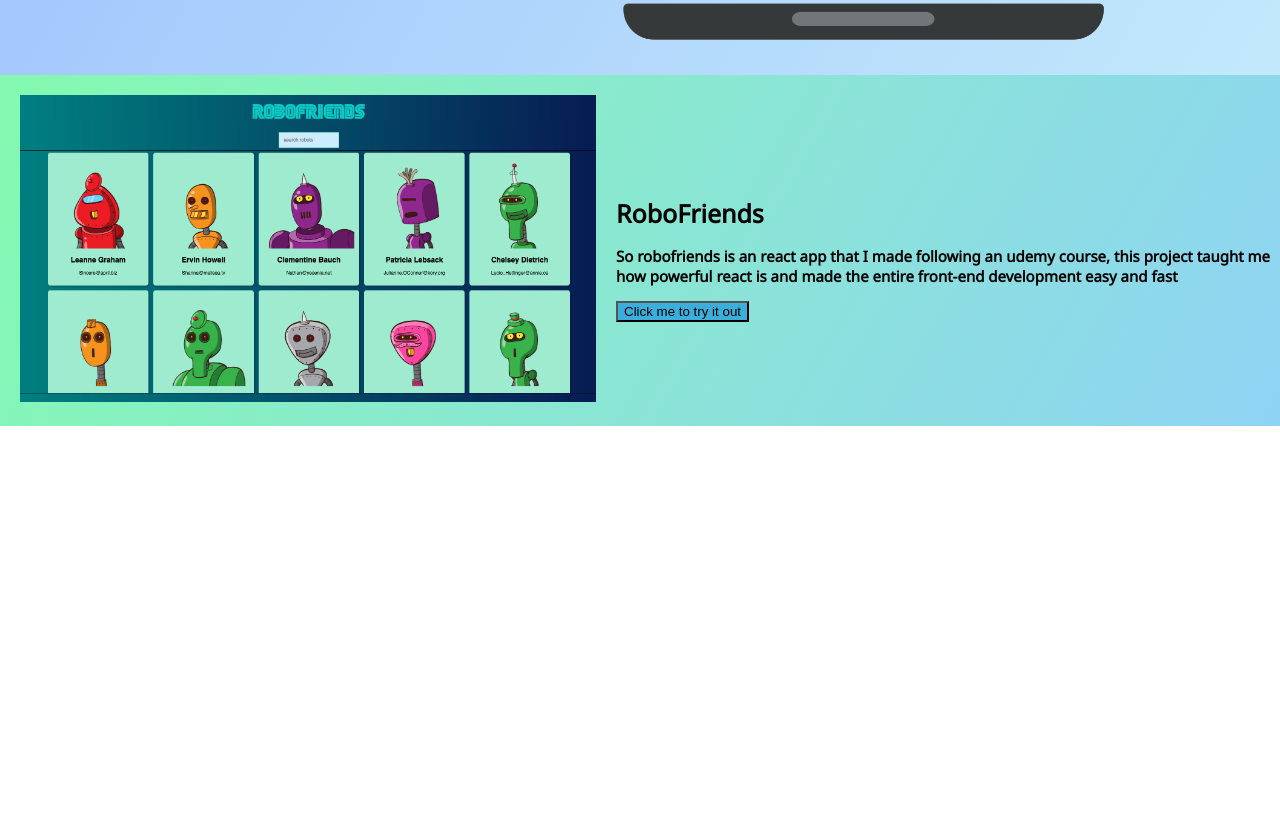
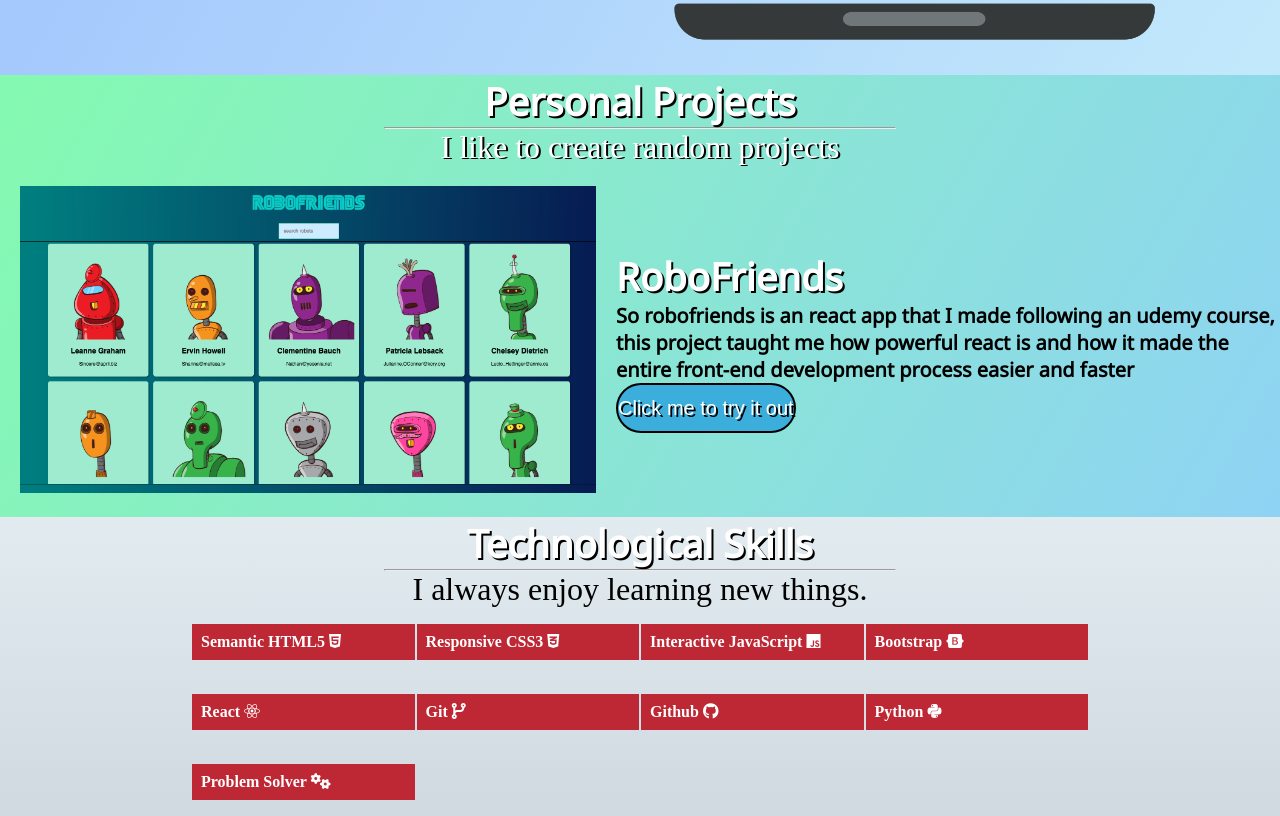
Before and after one commit to DyridanTUDK/Mysite, a website: page index.html in a window 1280 px wide. Shown: the part 321-1137 px from the top of the page. Before the commit the page ends 800 px from the top, so only its background shows below. Drawn offline with Linux system fonts and the light colour scheme.

Commit message:
Working on update added technology section

```diff
--- a/index.html
+++ b/index.html
@@ -6,6 +6,8 @@
     <title>Document</title>
     <link rel="stylesheet" href="/style/style.css">
     <link href="https://fonts.googleapis.com/css2?family=Noto+Sans&display=swap" rel="stylesheet">
+    <script src="https://kit.fontawesome.com/76a1f896db.js" crossorigin="anonymous"></script>
+
 </head>
 <body>
     <!-- Navbar -->
@@ -24,8 +26,8 @@
         <section class="home">
             <div class="home-content">
                 <div class="home-presentation">
-                    <h1 class="font">console.log(Hello World)</h1>
-                    <p class="font">Where it all began</p>
+                    <h1 class="font header-font">console.log(Hello World)</h1>
+                    <p class="font header-font">Where it all began</p>
                 </div>
                 <img src="/img/pngegg.png" alt="" class="compimg">
             </div>
@@ -33,24 +35,43 @@
     </header>
     <!-- End of Header -->
     <!-- Main -->
-    <div>
-        <div class="main-body">
-                <div class="main-body-img-holder">
-                    <img src="/img/robofriends.png" alt="robofriends" class="imgholder">
-                </div>
-                    <div class="project-texts">
-                        <h1 class="font">RoboFriends</h1>
-                        <p class="fontContent">So robofriends is an react app that I made following an udemy course, this project taught me how powerful react is and made the entire front-end development easy and fast</p>
-                        <button class="btn"><a href="https://dyridantudk.github.io/IDK" class="" style="text-decoration: none; color: Black;" target="_blank">Click me to try it out</a></button>
+    <div class="body-content">
+
+        <h1 class="font header-font contentheader" style="text-align: center;">Personal Projects</h1>
+        <hr style="background-color: white; margin: 0px 30%;">
+        <p style="text-align: center; color: white; font-size: 2em; text-shadow: black 2px 1px;" >I like to create random projects</p>
+        <div class="container-flex">
+            <div class="main-body" >
+                    <div class="main-body-img-holder">
+                        <img src="/img/robofriends.png" alt="robofriends" class="imgholder">
                     </div>
-        </div>
-        <div class="">
-
-        </div>
+                        <div class="project-texts">
+                            <h1 class="font header-font contentheader">RoboFriends</h1>
+                            <p class="fontContent">So robofriends is an react app that I made following an udemy course, this project taught me how powerful react is and how it made the entire front-end development process easier and faster</p>
+                            <button class="butt"><a href="https://dyridantudk.github.io/IDK" class="header-font" style="text-decoration: none;" target="_blank">Click me to try it out</a></button>
+                        </div>
+            </div>
         </div>
 
     </div>
     <!-- End of Main -->
-
+    <!-- My skill sets -->
+    <div class="skills">
+        <h1 class="font header-font contentheader" style="text-align: center;">Technological Skills</h1>
+        <hr style="background-color: black; margin: 0px 30%;">
+        <p style="text-align: center; color: black; font-size: 2em;" >I always enjoy learning new things.</p>
+        <div class="container">
+            <p>Semantic HTML5 <i class="fab fa-html5"></i></p>
+            <p>Responsive CSS3 <i class="fab fa-css3-alt"></i></p>
+            <p>Interactive JavaScript <i class="fab fa-js"></i> </p>
+            <p>Bootstrap <i class="fab fa-bootstrap"></i></p>
+            <p>React <i class="fab fa-react"></i></p>
+            <p>Git <i class="fas fa-code-branch"></i></i></p>
+            <p>Github <i class="fab fa-github"></i></p>
+            <p>Python <i class="fab fa-python"></i></p>
+            <p>Problem Solver <i class="fas fa-cogs"></i></p>
+        </div>
+    </div>
+    <!-- End of my skill sets -->
 </body>
 </html>
--- a/style/style.css
+++ b/style/style.css
@@ -1,5 +1,5 @@
 /* Template */
-body{
+*{
     margin: 0;
     padding: 0;
 }
@@ -11,15 +11,27 @@ body::-webkit-scrollbar {
 .font{
     font-family: 'Noto Sans', sans-serif;
     font-weight: 1000;
-    font-size:25px;
+    font-size:3vw;
 }
 
 .fontContent{
     font-family: 'Noto Sans', sans-serif;
     font-weight: 800;
-    font-size:15px;
+    font-size:20px;
 }
 
+.header-font{
+    color: white;
+    text-shadow: black 2px 2px;
+}
+
+.zone{
+    background-color: white;
+    border: solid red 5px;
+    border-radius: 10px;
+
+
+}
 
 /* End of template */
 /* Navbar code*/
@@ -82,9 +94,13 @@ li a:hover{
 
 /* End of Header */
 /* Main */
+.body-content{
+background-image: linear-gradient(120deg, #84fab0 0%,
+    #8fd3f4 100%);
+
+}
+
 .main-body{
-    background-image: linear-gradient(120deg, #84fab0 0%,
-    #8fd3f4 100%);
     display: flex;
     justify-content: space-evenly;
     align-items: center;
@@ -104,12 +120,57 @@ li a:hover{
     display: inline-block;
 }
 
-.btn{
+.butt{
+    font-size: 20px;
     background-color: rgb(59, 174, 219);
+    height: 50px;
     transition: all .4s ease-in-out;
+    border: solid black 2px;
+    border-radius: 40px;
 }
-.btn:hover{
+.butt:hover{
     transform: scale(1.05);
 }
 
+.container-flex{
+    display: flex;
+}
 /* End of Main */
+/* skill set */
+.skills{
+    background-image: linear-gradient(to top, #cfd9df 0%, #e2ebf0 100%);
+
+}
+
+.container{
+    margin-left: 15%;
+    margin-right: 15%;
+    align-items: center;
+    display: grid;
+    grid-gap: 2px;
+    grid-template-columns: repeat(4, 1fr);
+    grid-template-rows: repeat(2, 1fr);
+    justify-content: center;
+}
+
+.container p {
+    background-color: #BE2835;
+    border: 1px solid #BE2835;
+    color: #fff;
+    font-weight: 600;
+    padding: .5em;
+    display: block;
+    margin-block-start: 1em;
+    margin-block-end: 1em;
+    margin-inline-start: 0px;
+    margin-inline-end: 0px;
+    transition: all .5s ease-in;
+}
+
+.container p:hover{
+    background-color: #fff;
+    border: 1px solid #BE2835;
+    color: #BE2835;
+}
+
+/* end of skill set */
```
Also changed, not shown: package.json (added, +22 -0 lines), img/icons/Arduino.svg (added), img/icons/Boostrap.svg (added), img/icons/CSS.svg (added), img/icons/HTML.svg (added), img/icons/JavaScript.svg (added), img/icons/python.svg (added), img/icons/react.svg (added), 2 other files.
